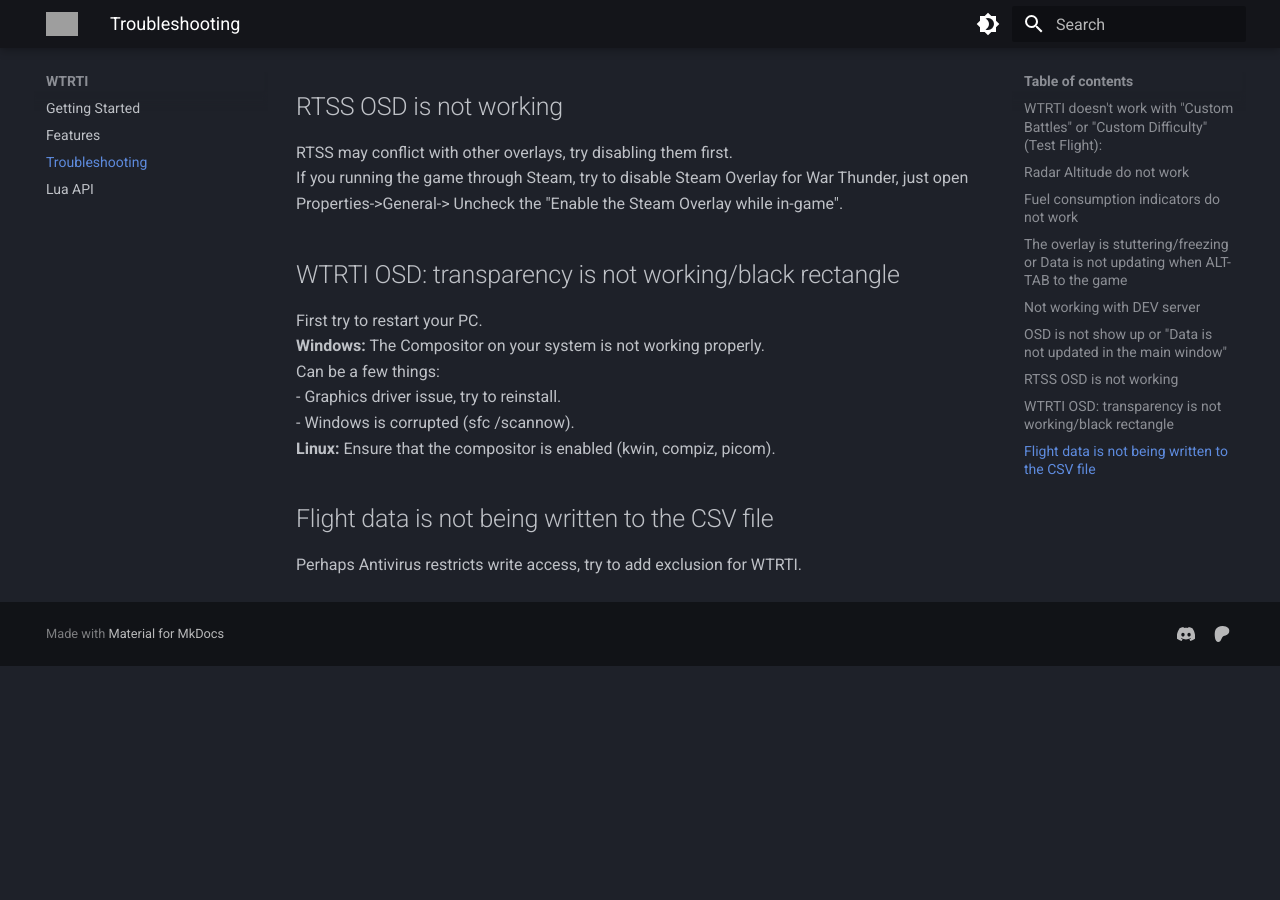
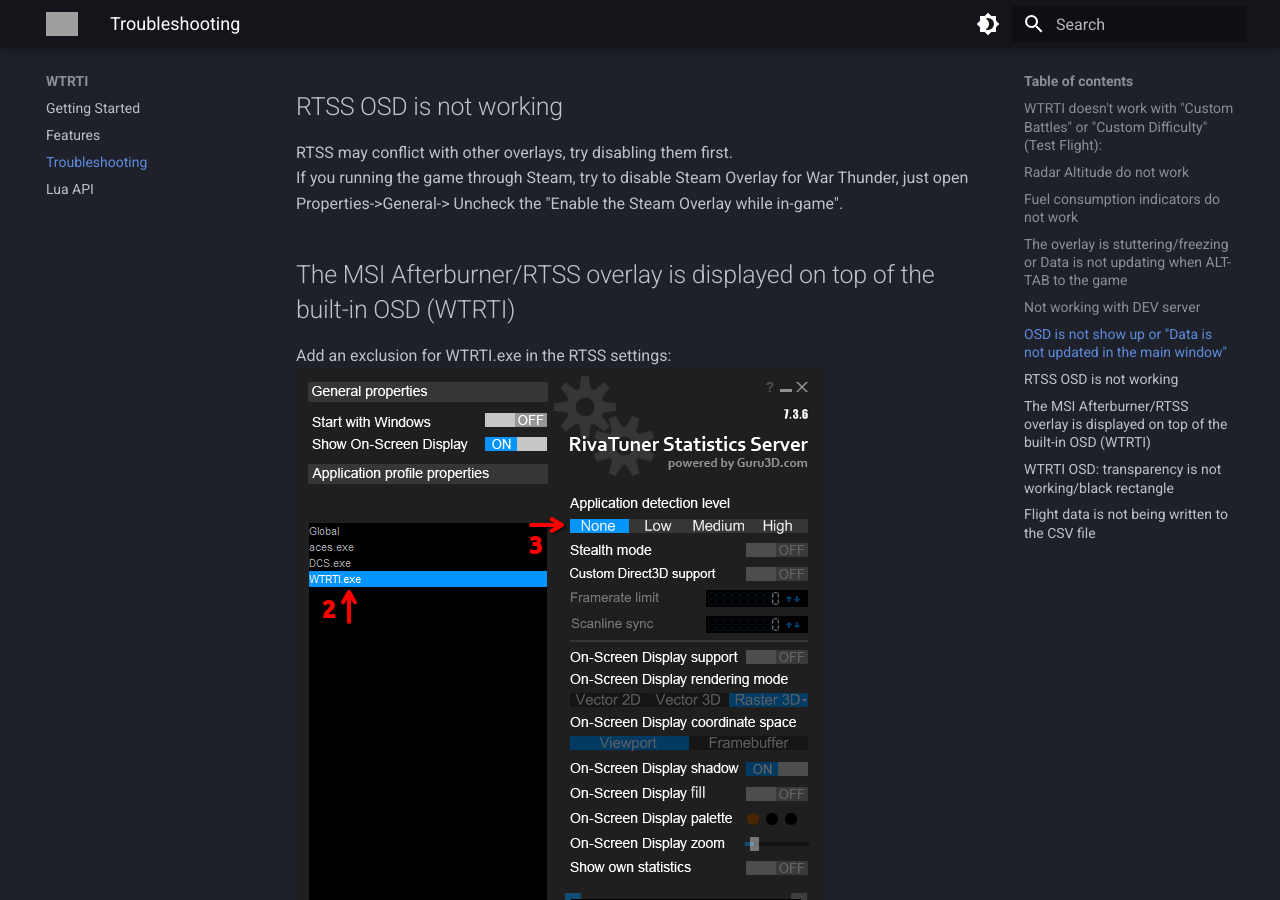
Before and after one commit to MeSoftHorny/WTRTI, an MkDocs documentation site: the page built from docs/docs/troubleshooting.md, in a window 1280 px wide and 900 px high, scrolled down 1571 px. Built offline with MkDocs 1.6.1 and Material for MkDocs 9.7.7, drawn with Linux system fonts in a browser that asks for light colours; before the commit the page ends 2237 px from its top, so only the background shows below that; grey boxes are pictures that could not be loaded.

Commit message:
docs: Add info about RTSS overlay and built-in OSD

```diff
--- a/docs/docs/troubleshooting.md
+++ b/docs/docs/troubleshooting.md
@@ -35,6 +35,10 @@
 RTSS may conflict with other overlays, try disabling them first.
 If you running the game through Steam, try to disable Steam Overlay for War Thunder, just open Properties->General-> Uncheck the "Enable the Steam Overlay while in-game".
 
+## The MSI Afterburner/RTSS overlay is displayed on top of the built-in OSD (WTRTI)
+Add an exclusion for WTRTI.exe in the RTSS settings:
+![#](images/rtss_wtrti_exclusion.png)
+
 ## WTRTI OSD: transparency is not working/black rectangle
 First try to restart your PC.
 **Windows:** The Compositor on your system is not working properly.
```
Also changed, not shown: docs/docs/images/rtss_wtrti_exclusion.png (added).
